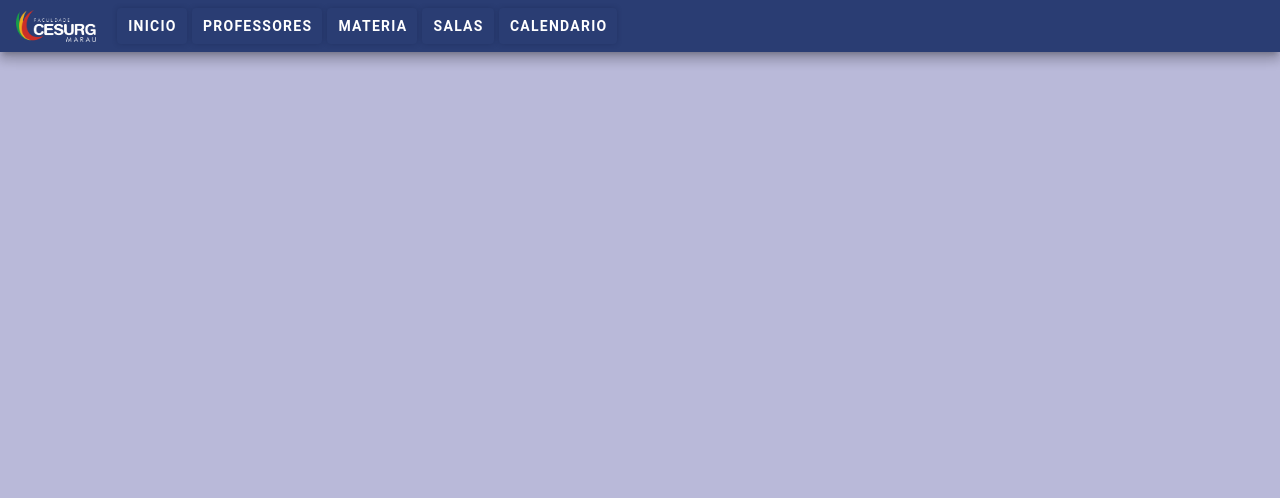
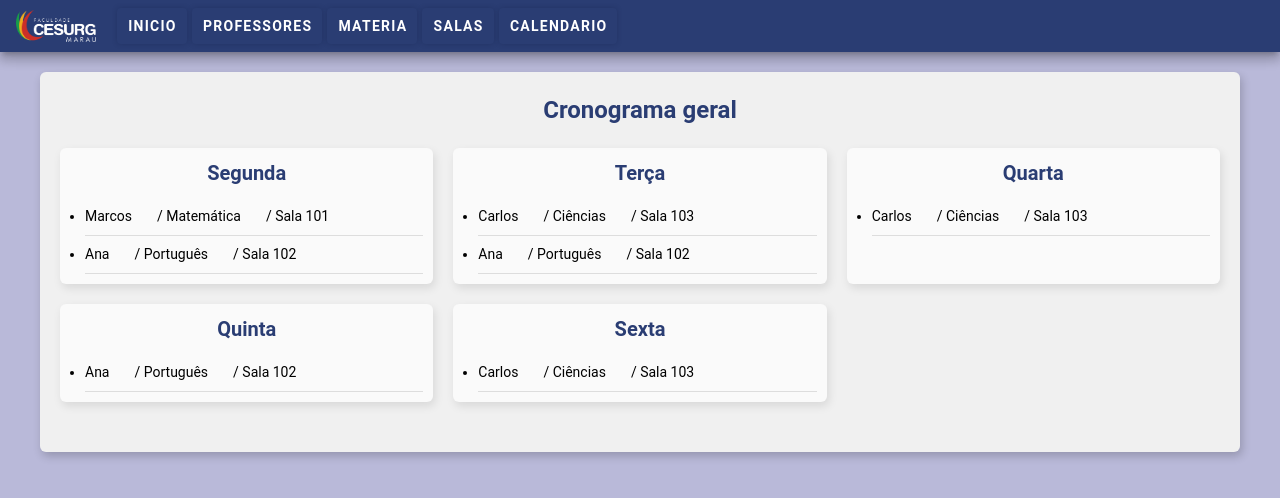
Before and after one commit to Leonardo-Benedetti-Antunes/Cronograma_FrontEnd, a Vue app: page /calendario-Visualizacao in a window 1280 px wide. Shown: the top 498 px of the page. Built offline with nearby package versions, Linux system fonts and the light colour scheme.

Commit message:
Refactore e Feature :adicao de nova tela e correção de cores e posiçoes

```diff
--- a/src/components/Layout/LayoutCalendarioS.vue
+++ b/src/components/Layout/LayoutCalendarioS.vue
@@ -1,6 +1,8 @@
 <template>
   <div class="quadrado">
     <h2 class="titulo">Calendario</h2>
+
+
     <!-- Contêiner para os dias da semana -->
     <div class="dias-semana">
       <div v-for="(dia, index) in ['Segunda', 'Terça', 'Quarta', 'Quinta', 'Sexta']" :key="index" class="dia-coluna">
@@ -9,13 +11,18 @@
           {{ dia }}
         </v-btn>
       </div>
+      <router-link to="/calendario-Visualizacao" class="router-link ">
+        <v-btn @click="visualizar" class="botao-vizualizar">
+          visualizar cronograma
+    </v-btn>
+      </router-link>
     </div>
 
     <!-- Exibição da tabela de professores -->
     <div class="tabela-professores">
       <div v-if="selectedDia" class="conteudo-tabela">
         <div class="titulo-tabela">
-          <h3>Professores de {{ selectedDia }}</h3>
+          <h3 class="h3Titulo">Professores de {{ selectedDia }}</h3>
           <!-- Botão para adicionar professor -->
           <v-btn @click="abrirModal(selectedDia)" class="botao-add-professor">
             Adicionar Professor
@@ -166,6 +173,7 @@ const cancelar = () => {
   transform: scale(1.05)
   color: #fafafa
   background-color: #2a3d73 // Efeito de hover suave em cinza
+  text-shadow: 0px 0px 3px rgba(255,255 ,255 ,1 )
 
 .tabela-professores
   width: 100%
@@ -195,6 +203,7 @@ const cancelar = () => {
 .botao-add-professor:hover
   transform: scale(1.05)
   background-color: #0e1e3c // Tom mais escuro de azul para hover
+  text-shadow: 0px 0px 3px rgba(255,255 ,255 ,1 )
 
 .lista-professores-selecionados
   width: 100%
@@ -237,12 +246,14 @@ const cancelar = () => {
   &:hover
     transform: scale(1.05)
     background-color: #10f448
+    text-shadow: 0px 0px 3px rgba(255,255 ,255 ,1 )
 
 .botao-cancelar
   transition: background-color 0.3s ease, transform 0.2s ease
   &:hover
     transform: scale(1.05)
     background-color: #991418
+    text-shadow: 0px 0px 3px rgba(255,255 ,255 ,1 )
 
 
 .modal-overlay
@@ -286,6 +297,7 @@ input[type="checkbox"]
   &:hover
     transform: scale(1.05)
     background-color: #10f448
+    text-shadow: 0px 0px 3px rgba(255,255 ,255 ,1 )
 
 .titulo
   color: #2a3d73
@@ -294,4 +306,20 @@ input[type="checkbox"]
   font-size: 24px
   margin-bottom: 20px
 
+.h3Titulo
+  color: #2a3d73
+
+.botao-vizualizar
+  margin-left: 20px
+  padding: 10px 20px
+  background-color: #1e2e4c // Azul suave para o botão
+  color: white
+  border: none
+  border-radius: 5px
+  cursor: pointer
+  &:hover
+    transform: scale(1.05)
+    color: white
+    text-shadow: 0px 0px 3px rgba(255,255 ,255 ,1 )
+    background-color: #1a9afa
 </style>
--- a/src/components/Layout/LayoutProfessores.vue
+++ b/src/components/Layout/LayoutProfessores.vue
@@ -28,8 +28,9 @@
             <label for="materia" class="campo-label">Selecione a Matéria:</label>
             <v-select
               id="materia"
+              multiple
               v-model="materia"
-              :items="['Nenhum']"
+              :items="['Nenhum','1']"
               outlined
               class="campo-input"
               :error-messages="materiaErrorMessages"
--- /dev/null
+++ b/src/components/Layout/LayoutVisualizacao.vue
@@ -0,0 +1,240 @@
+<template>
+    <div class="quadrado">
+      <!-- Cabeçalho da tela com título principal -->
+      <h2 class="titulo">Cronograma geral</h2>
+
+      <!-- Seção de Listas (Professores, Matérias, Salas) -->
+      <div class="listas">
+        <!-- Lista de Professores -->
+        <div class="lista">
+          <h3>Segunda</h3>
+          <ul>
+            <li v-for="(professor, index) in listaSegunda" :key="index">
+              <span class="professor-info">{{ professor.nome }}</span>/
+              <span class="professor-info">{{ professor.materia }}</span>/
+              <span class="professor-info">{{ professor.sala }}</span>
+            </li>
+          </ul>
+        </div>
+
+        <!-- Lista de Matérias (Aqui exibe o nome do professor, a matéria e a sala) -->
+        <div class="lista">
+          <h3>Terça</h3>
+          <ul>
+            <li v-for="(professor, index) in listaTerca" :key="index">
+              <span class="professor-info">{{ professor.nome }}</span>/
+              <span class="professor-info">{{ professor.materia }}</span>/
+              <span class="professor-info">{{ professor.sala }}</span>
+            </li>
+          </ul>
+        </div>
+
+        <div class="lista">
+          <h3>Quarta</h3>
+          <ul>
+            <li v-for="(professor, index) in listaQuarta" :key="index">
+              <span class="professor-info">{{ professor.nome }}</span>/
+              <span class="professor-info">{{ professor.materia }}</span>/
+              <span class="professor-info">{{ professor.sala }}</span>
+            </li>
+          </ul>
+        </div>
+
+        <div class="lista">
+          <h3>Quinta</h3>
+          <ul>
+            <li v-for="(professor, index) in listaQuinta" :key="index">
+              <span class="professor-info">{{ professor.nome }}</span>/
+              <span class="professor-info">{{ professor.materia }}</span>/
+              <span class="professor-info">{{ professor.sala }}</span>
+            </li>
+          </ul>
+        </div>
+
+        <!-- Lista de Salas -->
+        <div class="lista">
+          <h3>Sexta</h3>
+          <ul>
+            <li v-for="(professor, index) in listaSexta" :key="index">
+              <span class="professor-info">{{ professor.nome }}</span>/
+              <span class="professor-info">{{ professor.materia }}</span>/
+              <span class="professor-info">{{ professor.sala }}</span>
+            </li>
+          </ul>
+        </div>
+      </div>
+    </div>
+</template>
+
+<script setup>
+import { ref } from 'vue'
+
+// Dados de exemplo para professores, matérias e salas por dia da semana
+const listaSegunda = ref([
+  { nome: 'Marcos', materia: 'Matemática', sala: 'Sala 101' },
+  { nome: 'Ana', materia: 'Português', sala: 'Sala 102' }
+])
+
+const listaTerca = ref([
+  { nome: 'Carlos', materia: 'Ciências', sala: 'Sala 103' },
+  { nome: 'Ana', materia: 'Português', sala: 'Sala 102' }
+])
+
+const listaQuarta = ref([
+  { nome: 'Carlos', materia: 'Ciências', sala: 'Sala 103' }
+])
+
+const listaQuinta = ref([
+  { nome: 'Ana', materia: 'Português', sala: 'Sala 102' }
+])
+
+const listaSexta = ref([
+  { nome: 'Carlos', materia: 'Ciências', sala: 'Sala 103' }
+])
+</script>
+
+  <style scoped lang="sass">
+  /* Estilo do container principal da página */
+  .quadrado
+    display: flex
+    flex-direction: column
+    justify-content: center
+    align-items: center
+    margin: 20px auto
+    padding: 20px
+    max-width: 1200px
+    width: 100%
+    height: auto
+    background-color: #f0f0f0
+    box-shadow: 2px 4px 10px rgba(0,0,0,0.2)
+    position: relative
+    border-radius: 6px
+
+  /* Estilo do título principal */
+  .titulo
+    color: #2a3d73
+    font-weight: bold
+    text-align: center
+    font-size: 24px
+    margin-bottom: 20px
+
+  /* Estilo dos subtítulos das seções (Professores, Matérias, Salas) */
+  h3
+    color: #2a3d73
+    font-size: 20px
+    font-weight: bold
+    text-align: center
+    margin-bottom: 10px
+
+  /* Estilo das listas de professores, matérias e salas */
+  ul
+    color: #000
+    font-size: 14px
+    padding-left: 15px
+  table
+    color: #000
+    font-size: 14px
+
+  /* Estilo geral da área que contém as listas (Professores, Matérias e Salas) */
+  .listas
+    display: grid
+    grid-template-columns: repeat(3, 1fr)
+    gap: 20px
+    width: 100%
+    margin-bottom: 30px
+    clear: both /* Garantir que as colunas sejam posicionadas corretamente */
+
+  /* Estilo de cada item de lista (Professores, Matérias, Salas) */
+  .lista
+    background-color: #fafafa
+    padding: 10px
+    border-radius: 6px
+    box-shadow: 2px 4px 10px rgba(0, 0, 0, 0.1)
+
+  li
+    padding: 8px 0
+    border-bottom: 1px solid #ddd
+
+  /* Estilo da tabela de professores */
+  .tabela-professores
+    width: 100%
+    background-color: #fafafa
+    border-radius: 8px
+    padding: 20px
+    box-shadow: 0 4px 8px rgba(0, 0, 0, 0.1)
+    margin-bottom: 20px /* Espaçamento para separar a tabela das colunas */
+
+  table
+    width: 100%
+    border-collapse: collapse
+
+  th, td
+    padding: 10px
+    text-align: left
+    border-bottom: 1px solid #ddd
+
+  th
+    background-color: #f0f0f0
+    font-weight: bold
+
+  /* Estilo geral dos inputs e botões */
+  .campo-input, .descri-input
+    width: 100%
+    font-size: 14px
+    border-radius: 4px
+    border: 1px solid #ccc
+    padding: 10px
+    transition: border-color 0.3s ease, box-shadow 0.3s ease
+    background-color: #fafafa
+    color: #2a3d73
+
+  .dias-semana
+    display: flex
+    flex-wrap: wrap
+    gap: 10px
+    justify-content: center
+
+  .botoes
+    display: flex
+    justify-content: flex-end
+    gap: 10px
+    margin-top: 20px
+
+  /* Estilos dos botões de ação (Salvar e Cancelar) */
+  .botao-acao-salvar
+    transition: background-color 0.3s ease, transform 0.2s ease
+    &:hover
+      transform: scale(1.05)
+      background-color: #10f448
+      text-shadow: 0px 1px 5px rgba(255,255,255,1 )
+
+  .botao-acao-cancelar
+    transition: background-color 0.3s ease, transform 0.2s ease
+    &:hover
+      transform: scale(1.05)
+      background-color: #991418
+      text-shadow: 0px 1px 5px rgba(255,255,255,1 )
+
+  .mensagem-sucesso
+    margin-top: 20px
+    color: green
+    font-weight: bold
+    text-align: center
+    background: rgba(255, 255, 255, 0.9)
+    border-radius: 5px
+    padding: 10px
+    box-shadow: 0 0 10px rgba(0,0,0,0.2)
+
+  .campo-label
+    color: #2a3d73
+    font-size: 14px
+    font-weight: 400
+
+  .professor-info
+    margin-right: 25px
+
+  /* Estilo básico de página */
+  body, html
+    height: 100%
+    margin: 0
+  </style>
--- a/src/router/index.js
+++ b/src/router/index.js
@@ -4,6 +4,8 @@ import LayoutProfessores from '@/components/Layout/LayoutProfessores.vue'
 import LayoutMateria1 from '@/components/Layout/LayoutMateria1.vue'
 import LayoutSalas from '@/components/Layout/LayoutSalas.vue'
 import LayoutCalendarioS from '@/components/Layout/LayoutCalendarioS.vue'
+import LayoutVisualizacao from '@/components/Layout/LayoutVisualizacao.vue'
+
 
 const routes = [
   {
@@ -28,8 +30,13 @@ const routes = [
   },
   {
     path: '/calendario',
+    name: 'Calendario',
+    component: LayoutCalendarioS
+  },
+  {
+    path: '/calendario-Visualizacao',
     name: 'Visualização Calendario',
-    component: LayoutCalendarioS
+    component: LayoutVisualizacao
   },
 
   ]
```
Also changed, not shown: src/components/README.md (deleted).
